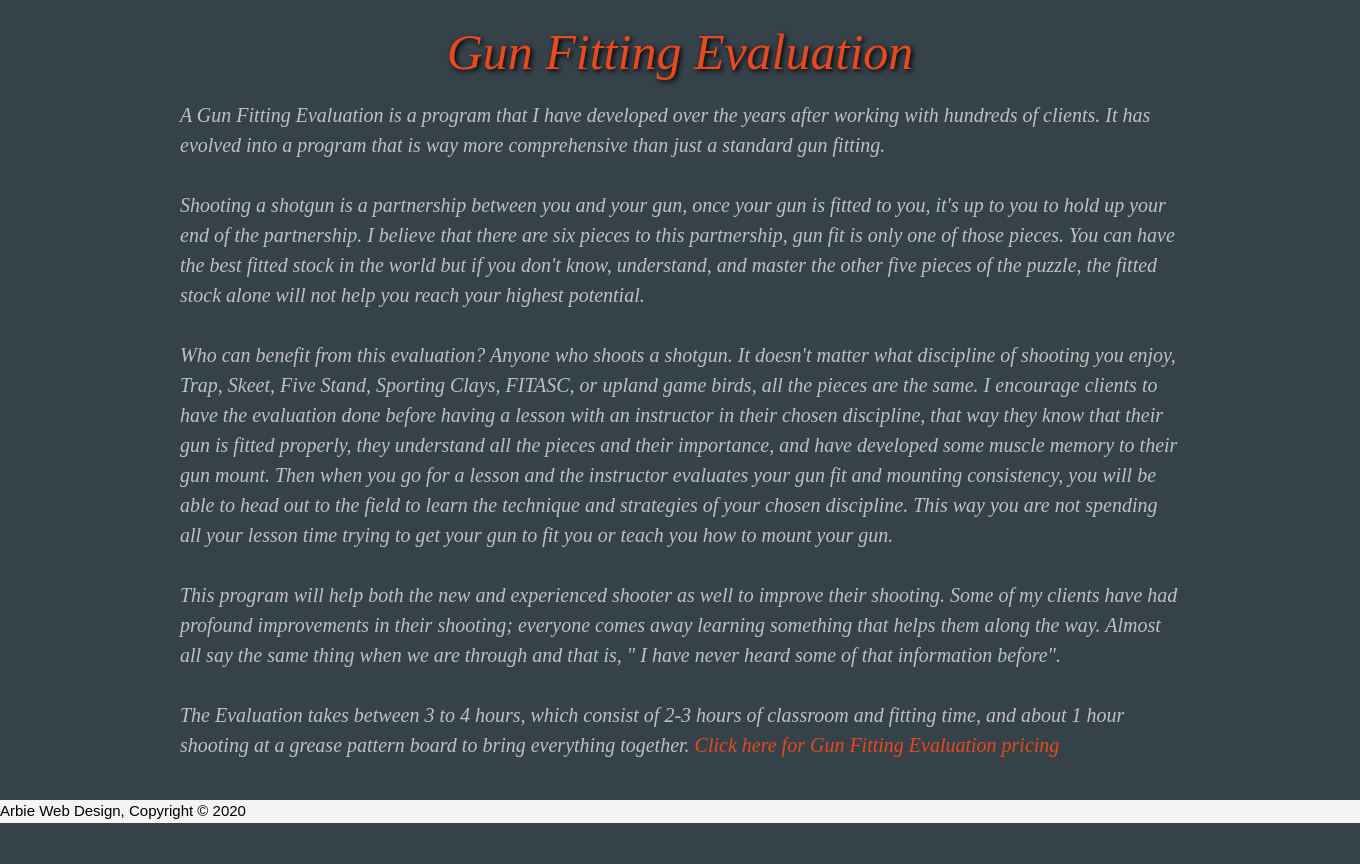
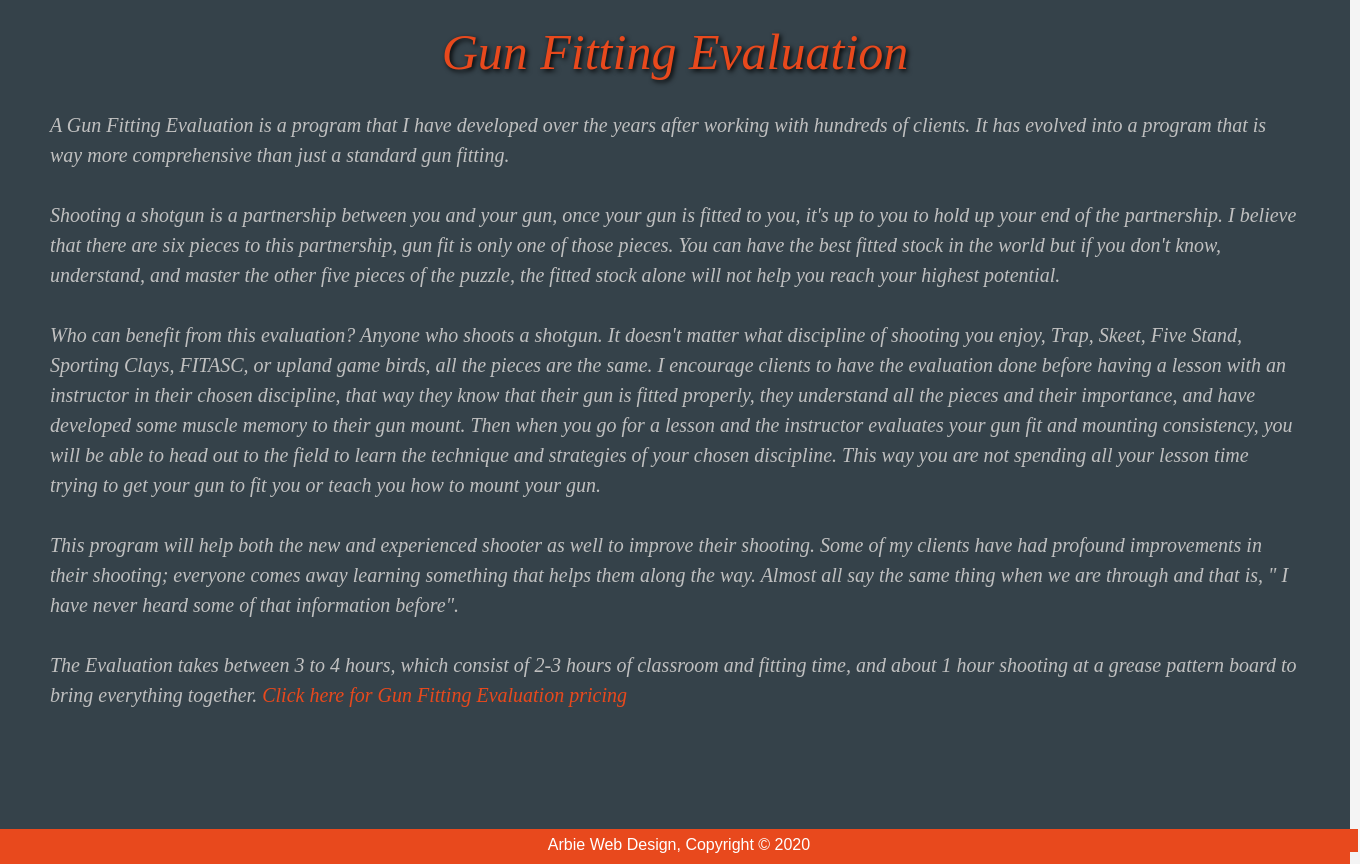
Before and after one commit to abraner/egf2, a Django app: page /egfdatabase/evaluation in a window 1360 px wide. Shown: the part 103-967 px from the top of the page. Before the commit the page ends 926 px from the top, so only its background shows below. Run offline with Django 3.2, Linux system fonts and the light colour scheme.

Commit message:
Update evaluation.css

```diff
--- a/egf2/egfdatabase/static/login/evaluation.css
+++ b/egf2/egfdatabase/static/login/evaluation.css
@@ -1,24 +1,22 @@
+body{
+  font: 15px/1.5 Arial, Helvetica,sans-serif;
+  padding:0;
+  margin:0;
+  background-color:#f4f4f4;
+
+}
+
+/* Global */
+
 #main{
-  min-height:800px;
+    width:1920px;
+  min-height:829px;
   background:#35424a;
   text-align:center;
   color:#e8491d;
 }
 
-#alan1 {
-  width:220px;
-  margin-left:auto;
-  margin-right:auto;
-  }
 
- #alan2 {
-  width:220px;
-  margin-left:20px;
-  }
-#p{
-    padding-left:10px;
-
-}
 div#title{
     font-size:50px;
     font-style: italic;
@@ -28,13 +26,234 @@ div#title{
 }
 
 div#article1{
-    width:1000px;
-    margin-left:auto;
-    margin-right:auto;
     text-align: left;
-    padding: 10px;
+    padding-left:50px;
+    padding-right:50px;
+    padding-top:20px;
     color: #C0C0C0;
     font-size:20px;
     font-style: italic;
     font-family: "Times New Roman";
 }
+
+div#article{
+    display: grid;
+    grid-gap: grid;
+    grid-template-columns: repeat(auto-fit. minmax(250px, 1fr))
+
+}
+
+footer{
+  width:1920px;
+  height: 23px;
+  padding:0px;
+  margin-top:0px;
+  color:#ffffff;
+  background-color:#e8491d;
+  text-align: center;
+  font-size:13px;
+}
+
+p{
+  width:1920px;
+  height: 15px;
+  padding:0px;
+  margin-top:0px;
+  color:#ffffff;
+  background-color:#e8491d;
+  text-align: center;
+  font-size:13px;
+}
+
+@media screen and (max-width:375px){
+#main{
+    width:375px;
+  min-height:829px;
+  background:#35424a;
+  text-align:center;
+  color:#e8491d;
+}
+footer{
+  width:375px;
+  height: 23px;
+  padding:0px;
+  margin-top:0px;
+  color:#ffffff;
+  background-color:#e8491d;
+  text-align: center;
+  font-size:13px;
+}
+
+p{
+  width:375px;
+  height: 15px;
+  padding:0px;
+  margin-top:0px;
+  color:#ffffff;
+  background-color:#e8491d;
+  text-align: center;
+  font-size:13px;
+}
+
+}
+
+
+@media screen and (max-width:566px) and (min-width:376px){
+
+
+footer{
+  width:812px;
+  height: 35px;
+  padding:0px;
+  margin-top:0px;
+  color:#ffffff;
+  background-color:#e8491d;
+  text-align: center;
+  font-size:6px;
+}
+
+p{
+  width:810px;
+  height: 15px;
+  padding:4px;
+  margin-top:0px;
+  color:#ffffff;
+  background-color:#e8491d;
+  text-align: center;
+  font-size:16px;
+}
+
+}
+
+
+@media screen and (max-width:680px) and (min-width:567px){
+
+
+
+footer{
+  width:812px;
+  height: 35px;
+  padding:0px;
+  margin-top:0px;
+  color:#ffffff;
+  background-color:#e8491d;
+  text-align: center;
+  font-size:6px;
+}
+
+p{
+  width:810px;
+  height: 15px;
+  padding:4px;
+  margin-top:0px;
+  color:#ffffff;
+  background-color:#e8491d;
+  text-align: center;
+  font-size:16px;
+}
+
+}
+
+@media screen and (max-width:810px) and (min-width:681px){
+
+div#title{
+    font-size:50px;
+}
+
+#main{
+    width:798px;
+}
+
+footer{
+  width:798px;
+  height: 35px;
+  padding:0px;
+  margin-top:0px;
+  color:#ffffff;
+  background-color:#e8491d;
+  text-align: center;
+  font-size:6px;
+}
+
+p{
+  width:790px;
+  height: 15px;
+  padding:4px;
+  margin-top:0px;
+  color:#ffffff;
+  background-color:#e8491d;
+  text-align: center;
+  font-size:16px;
+}
+
+}
+
+
+@media screen and (max-width:1080px) and (min-width:811px){
+
+
+
+#main{
+  width:1024px;
+  height:850px;
+  background:#35424a;
+  text-align:center;
+  color:#e8491d;
+}
+
+footer{
+  width:1024px;
+  height: 35px;
+  padding:0px;
+  margin-top:0px;
+  color:#ffffff;
+  background-color:#e8491d;
+  text-align: center;
+  font-size:6px;
+}
+
+p{
+  width:1016px;
+  height: 15px;
+  padding:4px;
+  margin-top:0px;
+  color:#ffffff;
+  background-color:#e8491d;
+  text-align: center;
+  font-size:16px;
+}
+
+}
+
+@media screen and (max-width:1366px) and (min-width:1081px){
+
+#main{
+    width:1350px;
+    height:800px;
+
+}
+
+footer{
+  width:1350px;
+  height: 35px;
+  padding:0px;
+  margin-top:0px;
+  color:#ffffff;
+  background-color:#e8491d;
+  text-align: center;
+  font-size:6px;
+}
+
+p{
+  width:1350px;
+  height: 15px;
+  padding:4px;
+  margin-top:0px;
+  color:#ffffff;
+  background-color:#e8491d;
+  text-align: center;
+  font-size:16px;
+}
+
+
+}
```
